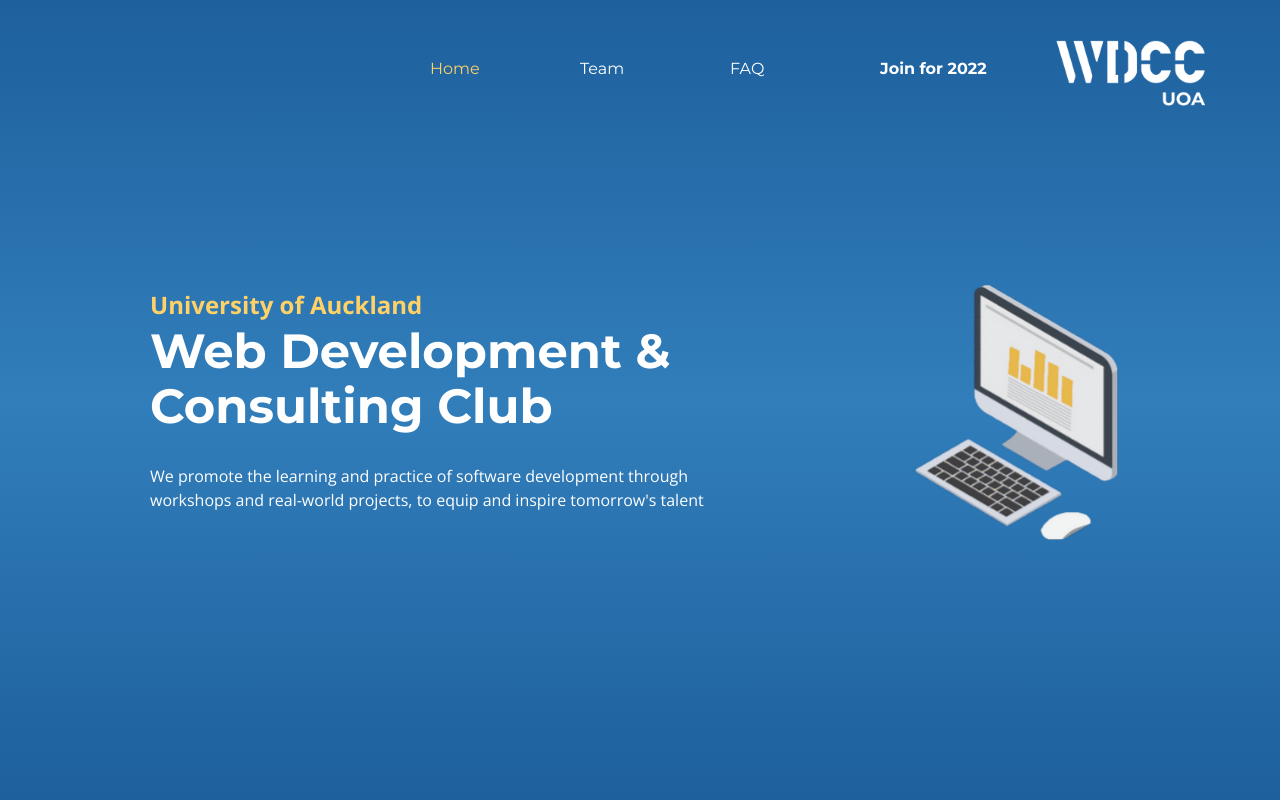
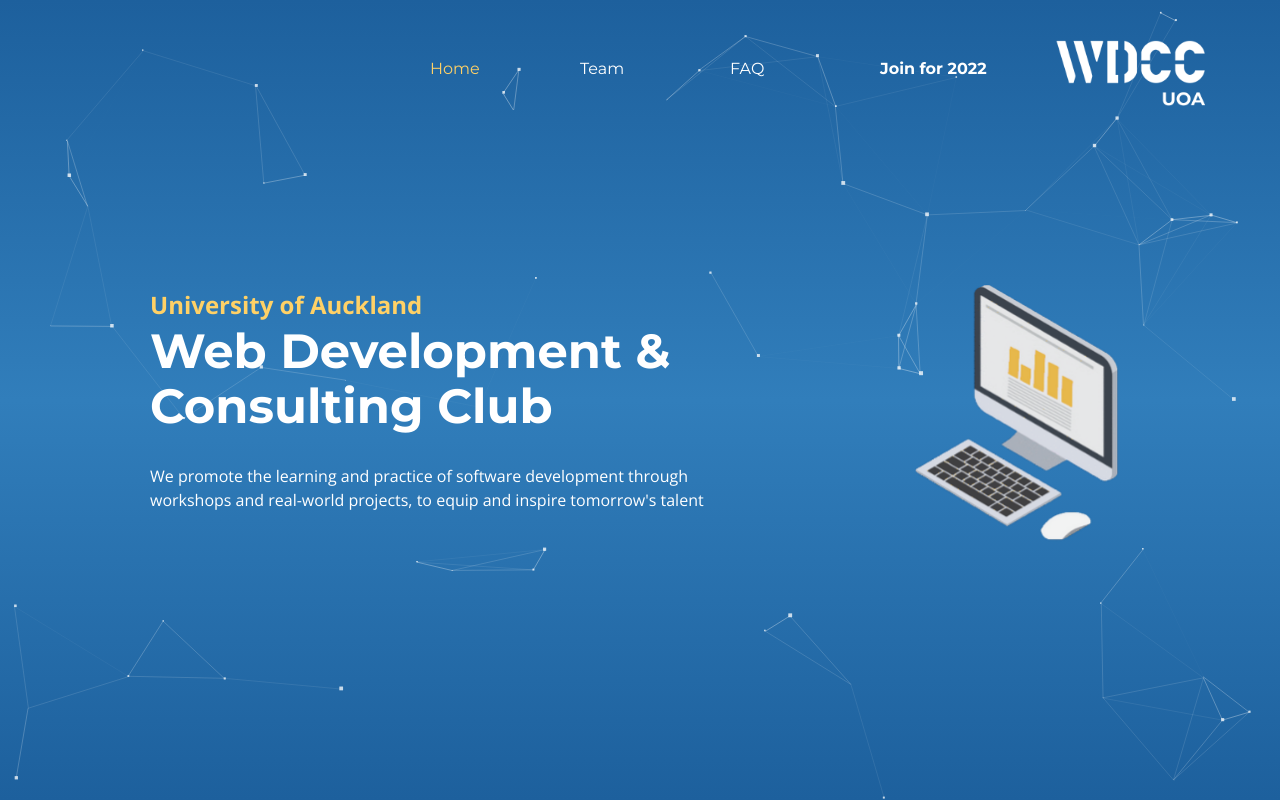
Before and after one commit to UoaWDCC/wdcc-website-v2, a React (Create React App) app: page / in a window 1280 px wide. Shown: the top 801 px of the page. Built offline with nearby package versions, Linux system fonts and the light colour scheme.

Commit message:
Make some changes

```diff
--- a/package.json
+++ b/package.json
@@ -8,6 +8,7 @@
         "@testing-library/react": "^11.1.0",
         "@testing-library/user-event": "^12.1.10",
         "normalize.css": "^8.0.1",
+        "particles.js": "^2.0.0",
         "react": "^17.0.2",
         "react-burger-menu": "^3.0.6",
         "react-dom": "^17.0.2",
--- /dev/null
+++ b/public/resources/particlesjs-config.json
@@ -0,0 +1,105 @@
+{
+  "particles": {
+    "number": {
+      "value": 50,
+      "density": {
+        "enable": true,
+        "value_area": 800
+      }
+    },
+    "color": {
+      "value": "#ffffff"
+    },
+    "shape": {
+      "type": "polygon",
+      "stroke": {
+        "width": 0,
+        "color": "#000000"
+      },
+      "polygon": {
+        "nb_sides": 4
+      }
+    },
+    "opacity": {
+      "value": 0.5,
+      "random": false,
+      "anim": {
+        "enable": false,
+        "speed": 1,
+        "opacity_min": 0.1,
+        "sync": false
+      }
+    },
+    "size": {
+      "value": 2,
+      "random": true,
+      "anim": {
+        "enable": false,
+        "speed": 40,
+        "size_min": 0.1,
+        "sync": false
+      }
+    },
+    "line_linked": {
+      "enable": true,
+      "distance": 150,
+      "color": "#ffffff",
+      "opacity": 0.4,
+      "width": 1
+    },
+    "move": {
+      "enable": true,
+      "speed": 3,
+      "direction": "none",
+      "random": false,
+      "straight": false,
+      "out_mode": "out",
+      "bounce": false,
+      "attract": {
+        "enable": false,
+        "rotateX": 600,
+        "rotateY": 1200
+      }
+    }
+  },
+  "interactivity": {
+    "detect_on": "canvas",
+    "events": {
+      "onhover": {
+        "enable": true,
+        "mode": "repulse"
+      },
+      "onclick": {
+        "enable": true,
+        "mode": "push"
+      },
+      "resize": true
+    },
+    "modes": {
+      "grab": {
+        "distance": 400,
+        "line_linked": {
+          "opacity": 1
+        }
+      },
+      "bubble": {
+        "distance": 10,
+        "size": 40,
+        "duration": 2,
+        "opacity": 8,
+        "speed": 3
+      },
+      "repulse": {
+        "distance": 100,
+        "duration": 0.4
+      },
+      "push": {
+        "particles_nb": 4
+      },
+      "remove": {
+        "particles_nb": 2
+      }
+    }
+  },
+  "retina_detect": true
+}
--- a/src/components/Footer.tsx
+++ b/src/components/Footer.tsx
@@ -89,7 +89,7 @@
         </div>
 
         <ul>
-          <li><a href={'https://www.linkedin.com/uoa-wdcc'} target={'_blank'} rel='noreferrer'><i
+          <li><a href={'https://nz.linkedin.com/company/uoa-wdcc'} target={'_blank'} rel='noreferrer'><i
             className='fab fa-linkedin' /></a></li>
           <li><a href={'https://www.facebook.com/uoa.wdcc'} target={'_blank'} rel='noreferrer'><i
             className='fab fa-facebook-square' /></a></li>
--- a/src/components/FullScreenMenu.tsx
+++ b/src/components/FullScreenMenu.tsx
@@ -17,7 +17,7 @@
   width: 100vw;
   height: 100vh;
   position: fixed;
-  z-index: 2;
+  z-index: 10;
 
   #cross {
     position: fixed;
--- a/src/components/NavBar.tsx
+++ b/src/components/NavBar.tsx
@@ -8,6 +8,7 @@
 
 
 const Container = styled.div`
+
   &.dark {
     height: 140px;
     background-color: rgb(29, 96, 157);
@@ -21,6 +22,7 @@
     font-size: 2rem;
 
     cursor: pointer;
+    z-index: 10;
 
     @media (min-width: 1000px) {
       display: none;
@@ -36,6 +38,8 @@
     padding: 0;
     margin: 0 0 0 30px;
     text-align: right;
+
+    z-index: 10;
 
 
     @media (max-width: 1000px) {
@@ -95,8 +99,16 @@
   // TODO: Make this dynamic
   right: 75px;
 
+  @media (max-width: 600px) {
+    right: 50px;
+    width: 100px;
+    top: 50px;
+  }
+
   width: 150px;
   height: auto;
+
+  z-index: 10;
 `;
 
 function NavBar({ hasBg }: { hasBg?: boolean }) {
@@ -112,7 +124,7 @@
     },
     {
       displayName: 'Team',
-      link: '/about',
+      link: '/team',
     },
     {
       displayName: 'FAQ',
--- a/src/pages/IndexPage.tsx
+++ b/src/pages/IndexPage.tsx
@@ -3,6 +3,10 @@
 import Screen from '../components/Screen';
 import NavBar from '../components/NavBar';
 import Footer from '../components/Footer';
+
+// Ignoring this as this package is old and does not have typings
+// @ts-ignore
+import 'particles.js';
 
 import combinedBanner from '../resources/combined_banner.png';
 import initiativesBackground from '../resources/media/HACKATHON-126.jpg';
@@ -62,6 +66,8 @@
     right: 10%;
     top: 50%;
     transform: translate(0, -50%);
+
+    z-index: 4;
 
     transition-duration: 0.2s;
 
@@ -216,10 +222,25 @@
   }
 `
 
+const ParticlesJS = styled.div`
+  position: absolute;
+  top: 0;
+  bottom: 0;
+  left: 0;
+  right: 0;
+
+  z-index: 3;
+`
+
 export default function IndexPage() {
+
+  // @ts-ignore
+  particlesJS.load('particles-js', 'resources/particlesjs-config.json');
+
   return (
     <>
       <Splash>
+        <ParticlesJS id={'particles-js'} />
         <SplashContent>
           <div>
             <h2>University of Auckland</h2>
@@ -283,7 +304,7 @@
             we also hold workshops that help to upskill.
           </p>
 
-          <InitiativesButton href={'/about'}>Our Initiatives</InitiativesButton>
+          <InitiativesButton href={'/team'}>The team</InitiativesButton>
         </InitiativesScreenContent>
       </InitiativesScreen>
 
--- a/src/pages/MainRouter.tsx
+++ b/src/pages/MainRouter.tsx
@@ -19,7 +19,7 @@
     <BrowserRouter>
       <Switch>
         <Route exact path={'/'} component={IndexPage} />
-        <Route exact path={'/about'} component={AboutPage} />
+        <Route exact path={'/team'} component={AboutPage} />
         <Route exact path={'/sponsors'} component={SponsorsPage} />
         <Route exact path={'/faq'} component={FaqPage} />
         <Route exact path={'/expo'}>
```
Also changed, not shown: 1 other file (tests, documents, lock files or other folders).
